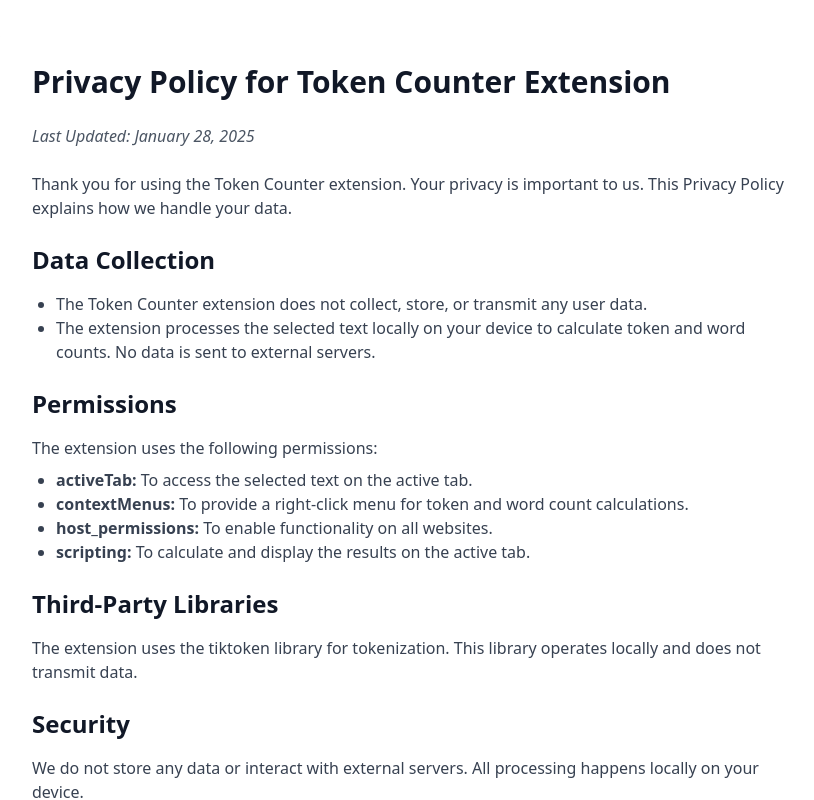
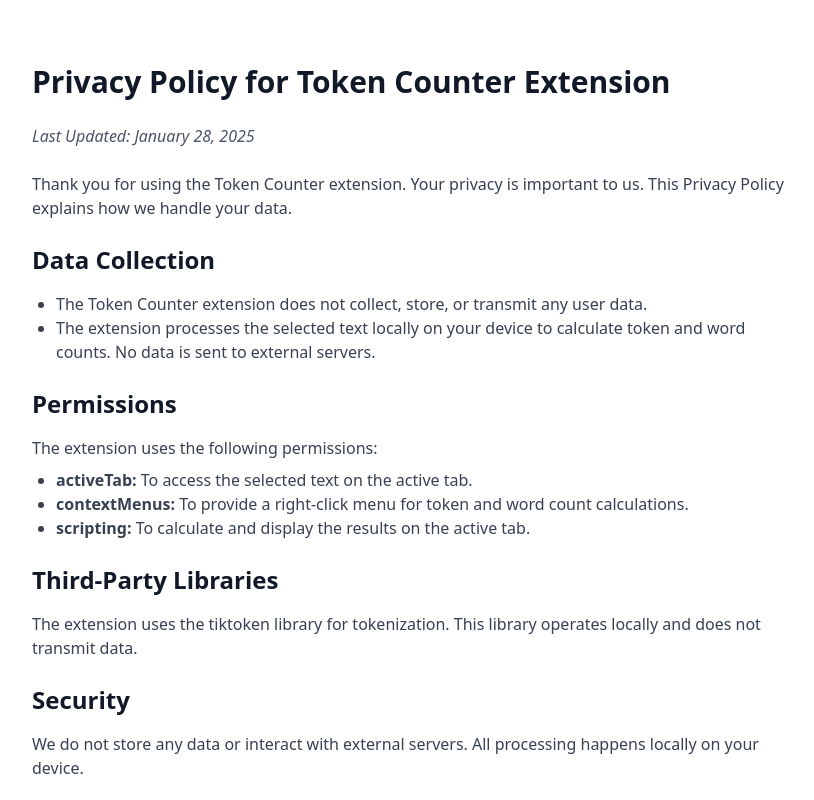
Before and after one commit to Sparshsing/wisdomofcrowd, a Next.js app: page /tools/tokencounter/privacy in a window 1280 px wide. Shown: the top 800 px of the page, without its empty margins (224-1038 px from the left). Built offline with nearby package versions, Linux system fonts and the light colour scheme.

Commit message:
token counter privacy update

```diff
--- a/src/app/tools/tokencounter/privacy/page.tsx
+++ b/src/app/tools/tokencounter/privacy/page.tsx
@@ -24,7 +24,6 @@
         <ul className="list-disc pl-6 mb-6 text-gray-700 dark:text-gray-300">
           <li><strong>activeTab:</strong> To access the selected text on the active tab.</li>
           <li><strong>contextMenus:</strong> To provide a right-click menu for token and word count calculations.</li>
-          <li><strong>host_permissions:</strong> To enable functionality on all websites.</li>
           <li><strong>scripting:</strong> To calculate and display the results on the active tab.</li>
         </ul>
 
```
